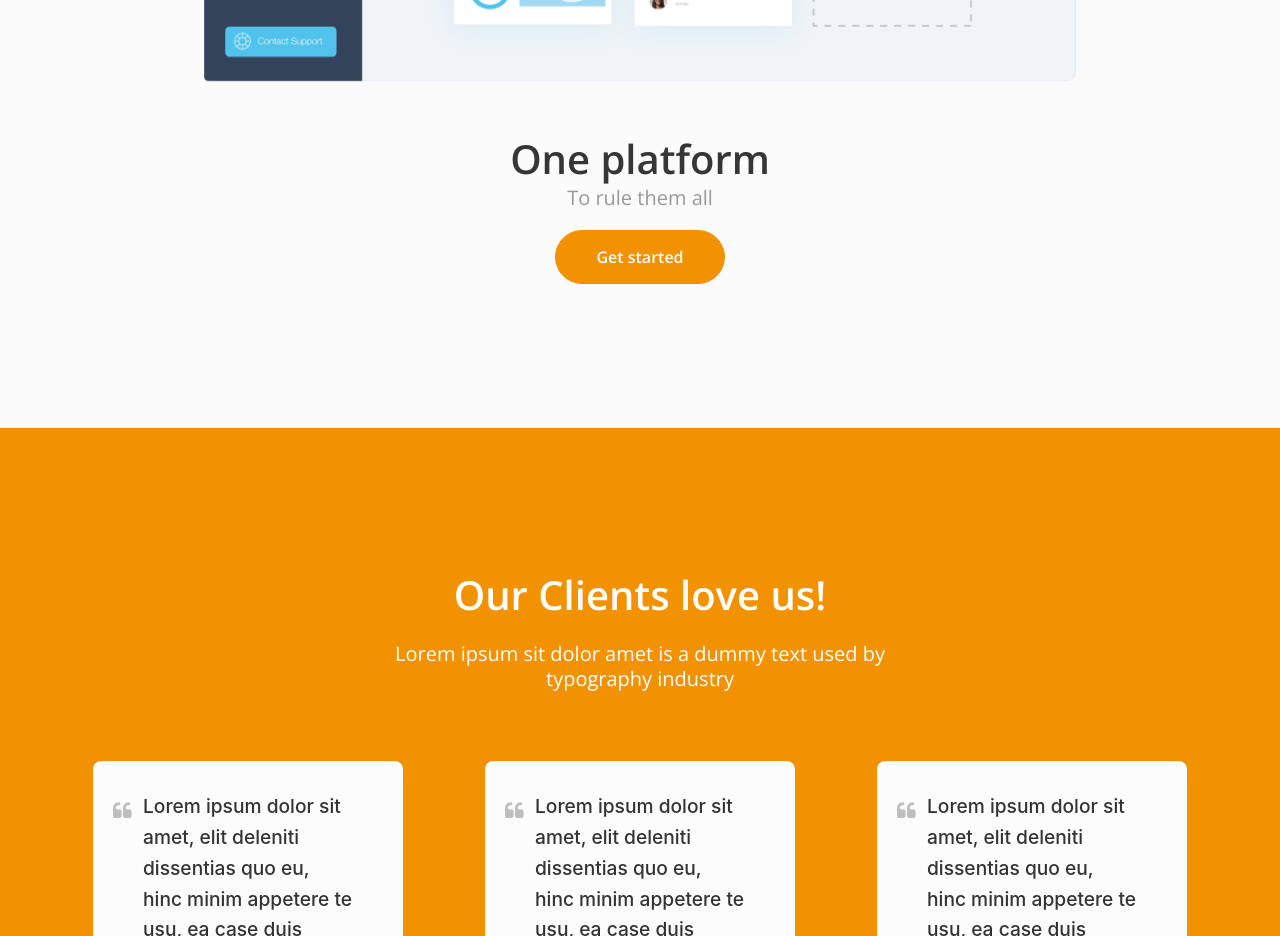
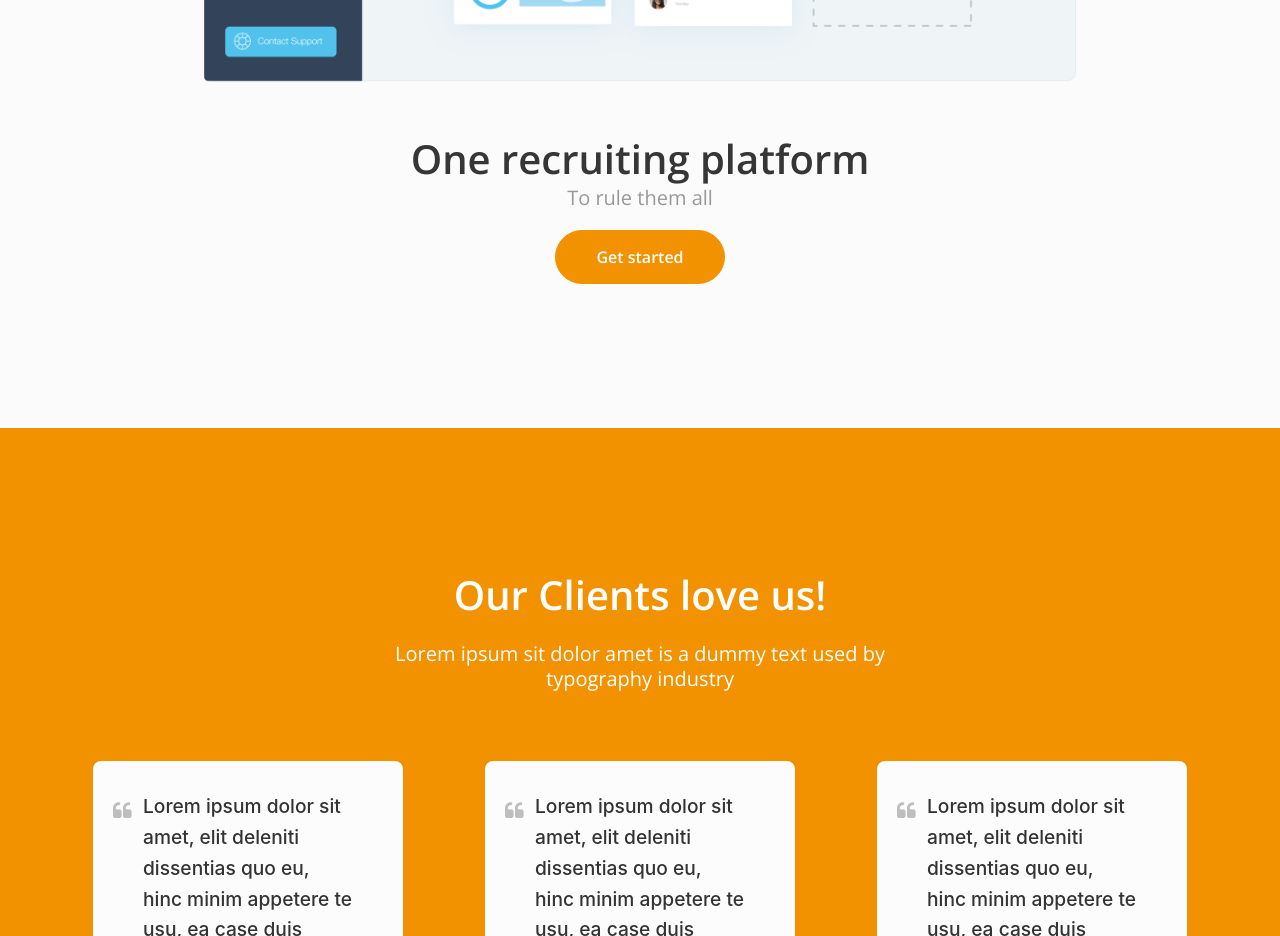
Before and after one commit to dk-cats/dk-cats.github.io, a plain HTML site: page index.html in a window 1280 px wide. Shown: the part 3540-4476 px from the top of the page. Drawn offline with nearby package versions, Linux system fonts and the light colour scheme.

Commit message:
New page and small change to home

```diff
--- a/index.html
+++ b/index.html
@@ -352,7 +352,7 @@ if (!doNotTrack) {
     </div>
 
     <div class="title-wrapper has-text-centered">
-      <h2 class="title is-2">One platform</h2>
+      <h2 class="title is-2">One recruiting platform</h2>
       <h3 class="subtitle is-5 is-muted">To rule them all</h3>
     </div>
 
```
